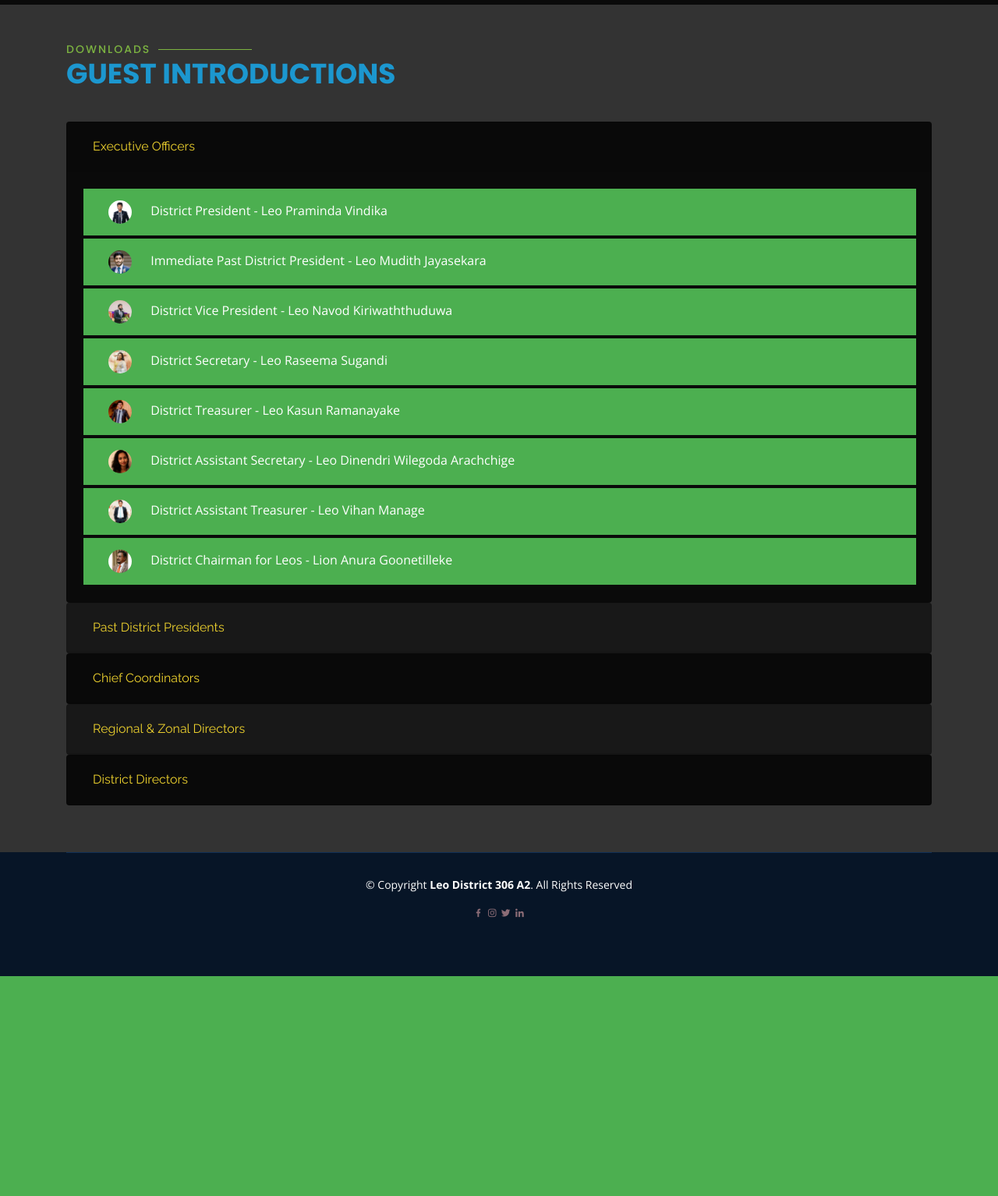
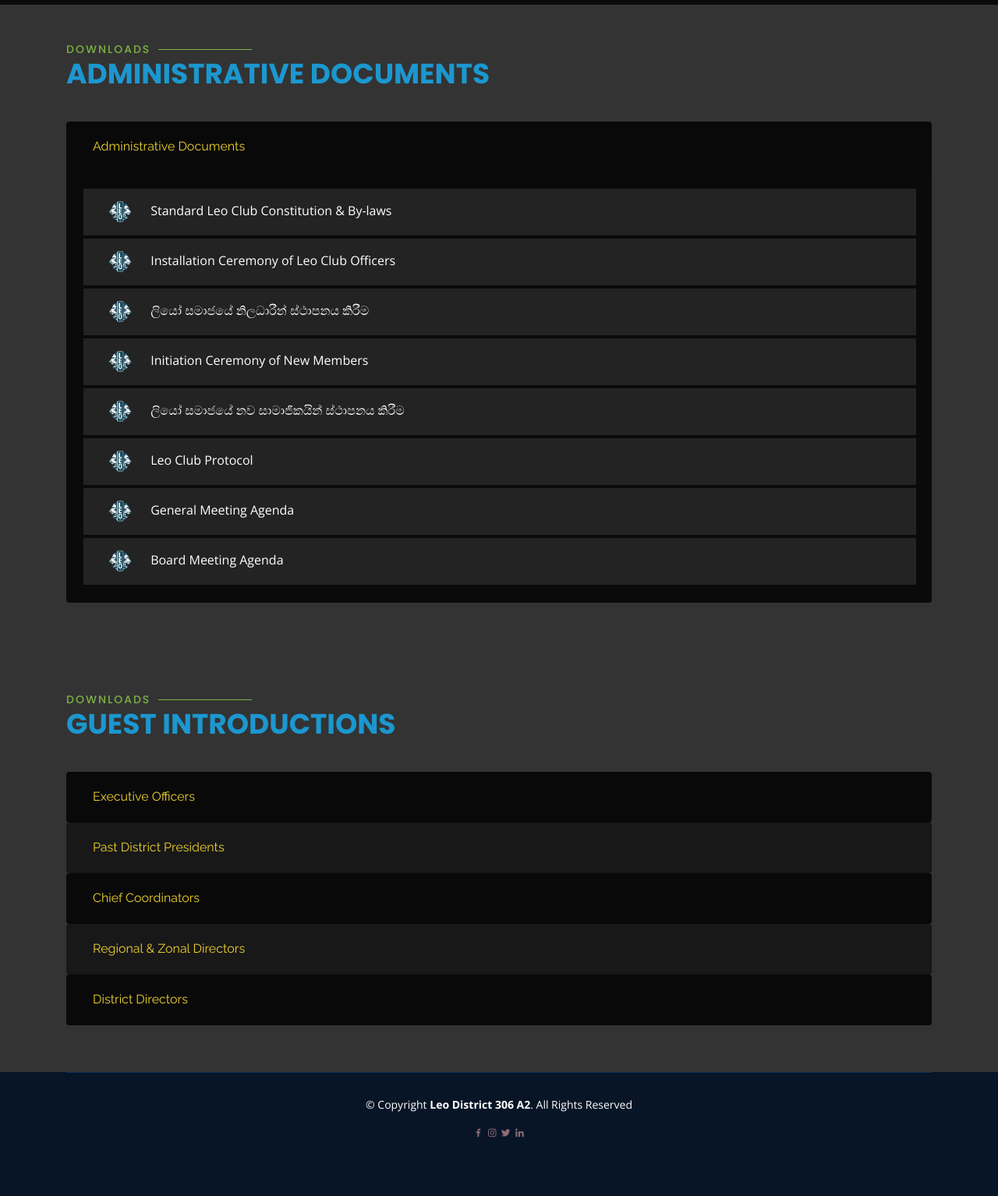
Before and after one commit to Leo-District-306-A2/A2-Official-Web, a PHP site: page /download.html in a window 1280 px wide. Shown: the part 101-1635 px from the top of the page at 78% size. Before the commit the page ends 1353 px from the top, so only its background shows below. Run offline with PHP 8.4, Linux system fonts and the light colour scheme.

Commit message:
fix downloads

```diff
--- a/assets/css/style.css
+++ b/assets/css/style.css
@@ -1647,11 +1662,11 @@ font-family:  sans-serif;
 
 .btn-theme :hover{
   text-decoration: none;
-  color:#4CAF50;
+  color:#3b65a7;;
 }
 
 .download-btn{
-  background-color: #4CAF50; /* Green */
+  background-color: rgba(255, 255,255, 0.1); /* Green */
   border: none;
   color: white;
   padding: 15px 32px;
--- a/download.html
+++ b/download.html
@@ -102,6 +102,109 @@
         <div class="container">
             <div class="section-title">
                 <h2>Downloads</h2>
+                <h3>ADMINISTRATIVE DOCUMENTS</h3>
+            </div>
+
+            <div id="accordion">
+
+                <div class="card card-style-1">
+                    <div class="card-header" id="heading6">
+                        <h5 class="mb-0">
+                            <button class="btn btn-link collapsed btn-theme" data-toggle="collapse"
+                                data-target="#collapse6" aria-expanded="true" aria-controls="collapse6">
+                                Administrative Documents
+                            </button>
+                        </h5>
+                    </div>
+
+                    <div id="collapse6" class="collapse show" aria-labelledby="headin6" data-parent="#accordion">
+                        <div class="card-body">
+
+                            <div>
+                                <a href="./assets/pdf/Documents/Standard Leo Club Constitution.pdf">
+                                    <button class="download-btn" data-target="">
+                                        <img class="btn-img" src="./assets/img/leoLogo1.png">
+                                        Standard Leo Club Constitution & By-laws
+                                    </button>
+                                </a>
+                            </div>
+
+                            <div>
+                                <a href="./assets/pdf/Documents/Installation Ceremony of Leo Club Officers.pdf">
+                                    <button class="download-btn" data-target="">
+                                        <img class="btn-img" src="./assets/img/leoLogo1.png">
+                                        Installation Ceremony of Leo Club Officers
+                                    </button>
+                                </a>
+                            </div>
+
+                            <div>
+                                <a href="./assets/pdf/Documents/ලියෝ සමාජයේ නිලධාරීන් ස්ථාපනය කිරී1.pdf">
+                                    <button class="download-btn" data-target="">
+                                        <img class="btn-img" src="./assets/img/leoLogo1.png">
+                                        ලියෝ සමාජයේ නිලධාරීන් ස්ථාපනය කිරීම
+                                    </button>
+                                </a>
+                            </div>
+
+                            <div>
+                                <a href="./assets/pdf/Documents/Initiation Ceremony of New Members.pdf">
+                                    <button class="download-btn" data-target="">
+                                        <img class="btn-img" src="./assets/img/leoLogo1.png">
+                                        Initiation Ceremony of New Members
+                                    </button>
+                                </a>
+                            </div>
+
+                            <div>
+                                <a href="./assets/pdf/Documents/ලියෝ සමාජයේ නව සාමාජිකයින් ස්ථාපනය කිරීම.pdf">
+                                    <button class="download-btn" data-target="">
+                                        <img class="btn-img" src="./assets/img/leoLogo1.png">
+                                        ලියෝ සමාජයේ නව සාමාජිකයින් ස්ථාපනය කිරීම
+                                    </button>
+                                </a>
+                            </div>
+
+                            <div>
+                                <a href="./assets/pdf/Documents/Leo Club Protocol.pdf">
+                                    <button class="download-btn" data-target="">
+                                        <img class="btn-img" src="./assets/img/leoLogo1.png">
+                                        Leo Club Protocol
+                                    </button>
+                                </a>
+                            </div>
+
+                            <div>
+                                <a href="./assets/pdf/Documents/General Meeting Agenda.pdf">
+                                    <button class="download-btn" data-target="">
+                                        <img class="btn-img" src="./assets/img/leoLogo1.png">
+                                        General Meeting Agenda
+                                    </button>
+                                </a>
+                            </div>
+
+                            <div>
+                                <a href="./assets/pdf/Documents/Board Meeting Agenda.pdf">
+                                    <button class="download-btn" data-target="">
+                                        <img class="btn-img" src="./assets/img/leoLogo1.png">
+                                        Board Meeting Agenda
+                                    </button>
+                                </a>
+                            </div>
+
+
+                        </div>
+                    </div>
+                </div>
+            </div>
+
+        </div>
+    </section>
+
+    <section id="download" class="download">
+        <div class="container">
+            <div class="section-title">
+                <h2>Downloads</h2>
                 <h3>Guest <span>Introductions</span></h3>
             </div>
 
@@ -111,14 +214,14 @@
                 <div class="card card-style-1">
                     <div class="card-header" id="headingOne">
                         <h5 class="mb-0">
-                            <button class="btn btn-link collapsed btn-theme" data-toggle="collapse" data-target="#collapseOne"
-                                aria-expanded="true" aria-controls="collapseOne">
+                            <button class="btn btn-link collapsed btn-theme" data-toggle="collapse"
+                                data-target="#collapseOne" aria-expanded="true" aria-controls="collapseOne">
                                 Executive Officers
                             </button>
                         </h5>
                     </div>
 
-                    <div id="collapseOne" class="collapse show" aria-labelledby="headingOne" data-parent="#accordion">
+                    <div id="collapseOne" class="collapse" aria-labelledby="headingOne" data-parent="#accordion">
                         <div class="card-body">
                             <div>
                                 <a href="./assets/pdf/ExecutiveOfficers/1. DP - Leo Praminda Vindika.pdf">
@@ -194,8 +297,8 @@
                 <div class="card card-style-2">
                     <div class="card-header" id="headingTwo">
                         <h5 class="mb-0">
-                            <button class="btn btn-link btn-theme collapsed" data-toggle="collapse" data-target="#collapseTwo"
-                                aria-expanded="false" aria-controls="collapseTwo">
+                            <button class="btn btn-link btn-theme collapsed" data-toggle="collapse"
+                                data-target="#collapseTwo" aria-expanded="false" aria-controls="collapseTwo">
                                 Past District Presidents
                             </button>
                         </h5>
@@ -217,8 +320,8 @@
                 <div class="card card-style-1">
                     <div class="card-header" id="headingThree">
                         <h5 class="mb-0">
-                            <button class="btn btn-link btn-theme collapsed" data-toggle="collapse" data-target="#collapseThree"
-                                aria-expanded="false" aria-controls="collapseThree">
+                            <button class="btn btn-link btn-theme collapsed" data-toggle="collapse"
+                                data-target="#collapseThree" aria-expanded="false" aria-controls="collapseThree">
                                 Chief Coordinators
                             </button>
                         </h5>
@@ -250,7 +353,8 @@
                                 </a>
                             </div>
                             <div>
-                                <a href="./assets/pdf/ChiefCoordinators/C.C- Memb. grw _ ret. - Leo Isuri Udithamala.pdf">
+                                <a
+                                    href="./assets/pdf/ChiefCoordinators/C.C- Memb. grw _ ret. - Leo Isuri Udithamala.pdf">
                                     <button class="download-btn">
                                         <img class="btn-img" src="./assets/img/team/imgs/isuri_udithamala.png">
                                         Chief Coordinator – Membership Growth & Retention - Leo Isuri Udithamala
@@ -264,8 +368,8 @@
                 <div class="card card-style-2">
                     <div class="card-header" id="heading4">
                         <h5 class="mb-0">
-                            <button class="btn btn-link btn-theme collapsed" data-toggle="collapse" data-target="#collapse4"
-                                aria-expanded="false" aria-controls="collapse4">
+                            <button class="btn btn-link btn-theme collapsed" data-toggle="collapse"
+                                data-target="#collapse4" aria-expanded="false" aria-controls="collapse4">
                                 Regional & Zonal Directors
                             </button>
                         </h5>
@@ -351,8 +455,8 @@
                 <div class="card card-style-1">
                     <div class="card-header" id="heading5">
                         <h5 class="mb-0">
-                            <button class="btn btn-link btn-theme collapsed" data-toggle="collapse" data-target="#collapse5"
-                                aria-expanded="false" aria-controls="collapse5">
+                            <button class="btn btn-link btn-theme collapsed" data-toggle="collapse"
+                                data-target="#collapse5" aria-expanded="false" aria-controls="collapse5">
                                 District Directors
                             </button>
                         </h5>
@@ -441,13 +545,17 @@
         </div>
     </section>
 
+
+
+
     <div id="footer"></div>
     <div class="modal fade" id="directory-modal" tabindex="-1" role="dialog" aria-labelledby="directory-modal-title"
         aria-hidden="false">
         <div class="modal-dialog modal-lg modal-dialog-centered" role="document">
             <div class="modal-content">
                 <div class="modal-body">
-          <button type="button" title="Close" class="close modal-close" data-dismiss="modal" aria-label="Close">
+                    <button type="button" title="Close" class="close modal-close" data-dismiss="modal"
+                        aria-label="Close">
                         <span aria-hidden="true">&times;</span>
                     </button>
                     <div class="row">
@@ -456,11 +564,14 @@
                         </div>
                         <div class="col-md-6 right-content">
                             <div class="right-content-wrapper">
-                <img src="assets/img/directory/app_logo.png" class="directory-modal-app-logo mx-auto d-block mb-3">
+                                <img src="assets/img/directory/app_logo.png"
+                                    class="directory-modal-app-logo mx-auto d-block mb-3">
                                 <h2 class="text-center directory-modal-header mb-2">A2 Directory</h2>
-                <p class="text-justify directory-modal-content">A2 Directory by Leo District 306 A2 is the place where
+                                <p class="text-justify directory-modal-content">A2 Directory by Leo District 306 A2 is
+                                    the place where
                                     you can find
-                  all information of A2 leos. This app opens the door to communicate with leos and lions
+                                    all information of A2 leos. This app opens the door to communicate with leos and
+                                    lions
                                     via phone call or email in a faster and easier way- all from your mobile device.</p>
                                 <h6 class="text-center directory-modal-header">Download Now</h6>
                                 <div class="row">
```
Also changed, not shown: other parts of assets/css/style.css (+28 -0 lines), pdp.html (+151 -119 lines), sss.html (added, +14 -0 lines), assets/img/leoLogo1.png (added), 8 other files. Lines whose indentation alone changed are shown as unchanged.
